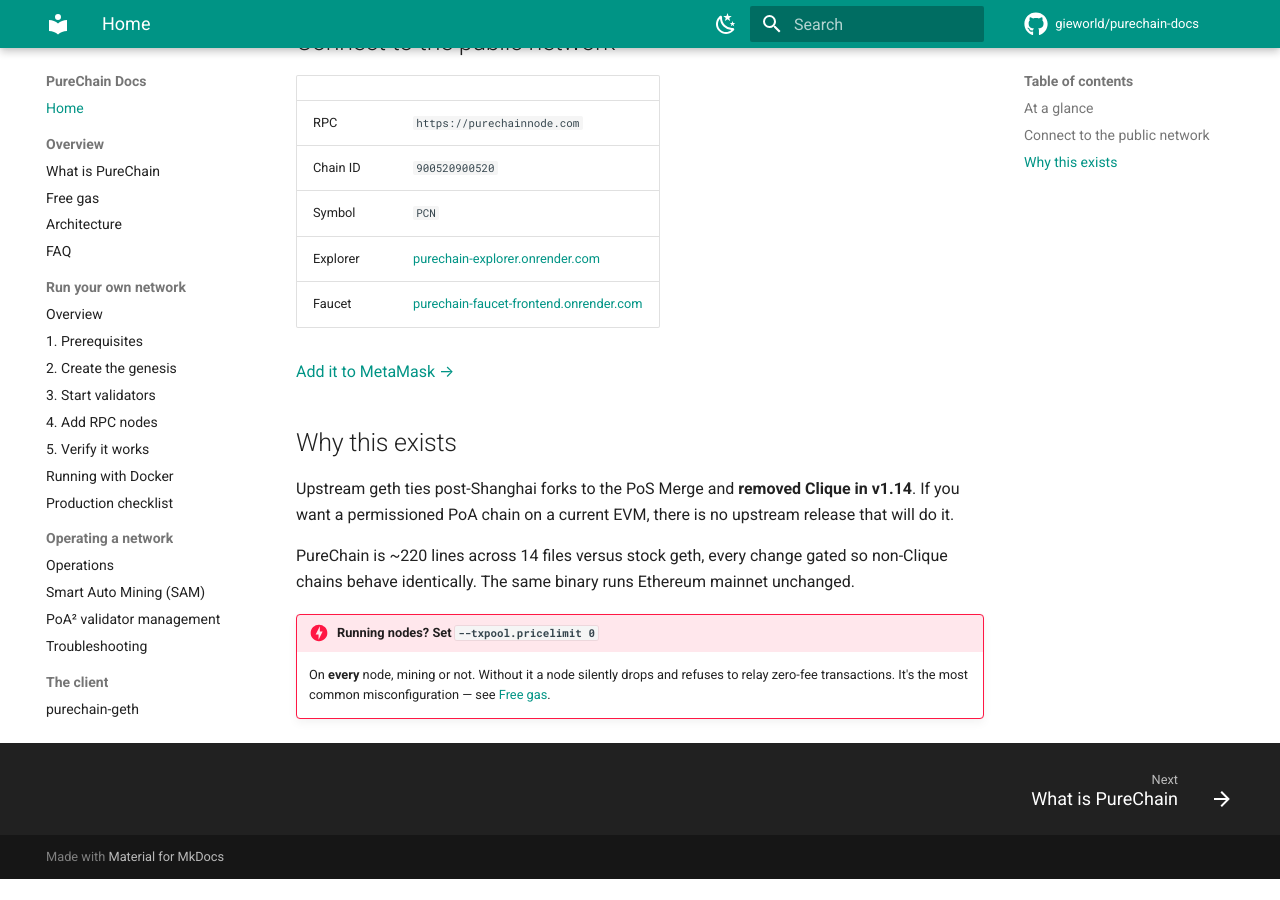
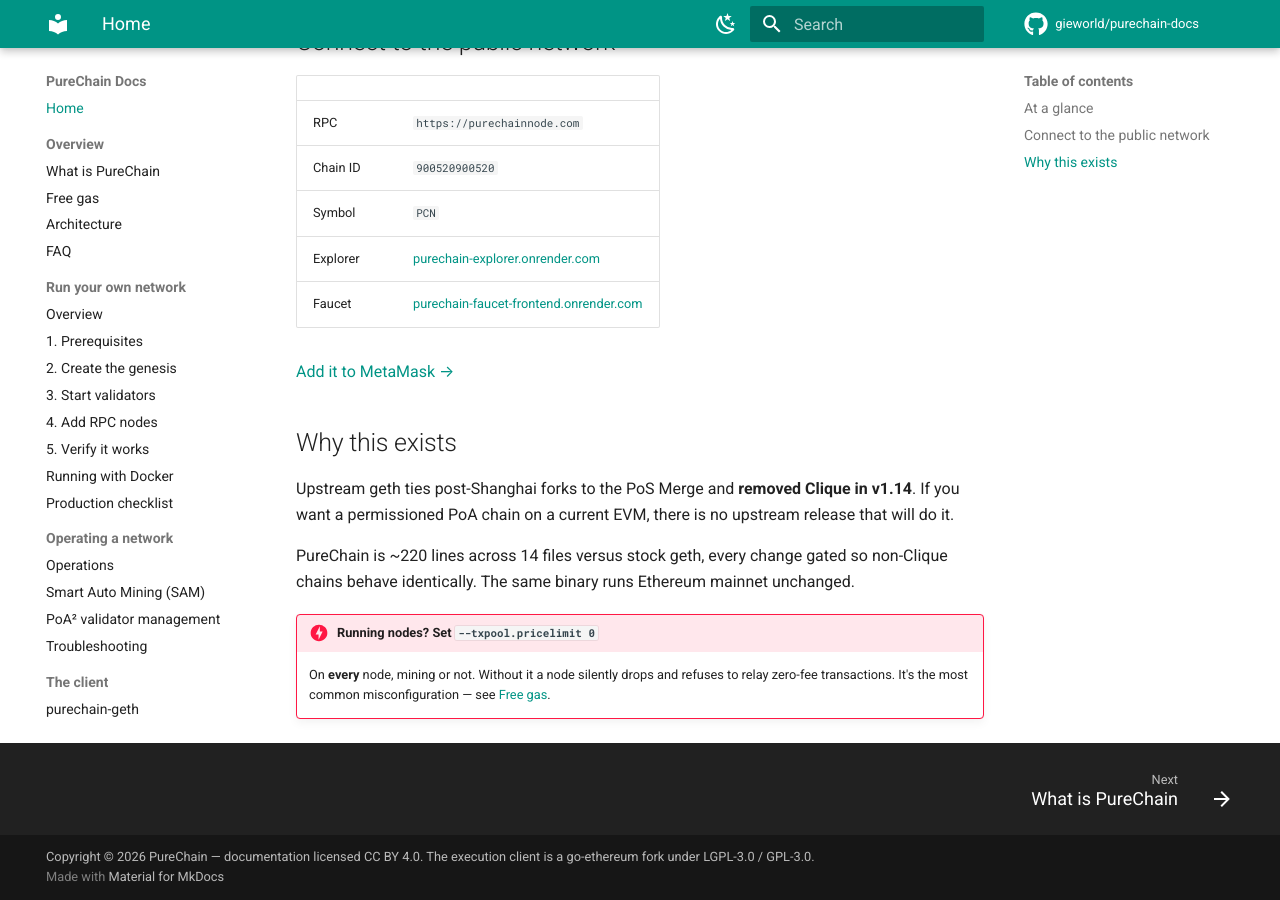
Before and after one commit to gieworld/purechain-docs, an MkDocs documentation site: the page built from docs/index.md, in a window 1280 px wide and 900 px high, scrolled down 1007 px. Built offline with MkDocs 1.6.1 and Material for MkDocs 9.7.7, drawn with Linux system fonts in a browser that asks for light colours; comment, search, counter and statistics services are not loaded; before the commit the page ends 1886 px from its top, so only the background shows below that.

Commit message:
Licence the documentation CC BY 4.0
The repository had no licence at all, which by default means all rights
reserved: readable on the web, but nobody may legally copy, translate or adapt
it — including partners running their own PureChain network, which is exactly
who this documentation is written for.

CC BY 4.0 is the usual choice for documentation: share and adapt freely,
including commercially, with attribution.

The LICENSE file states the scope explicitly, because the boundary matters
here. It covers the prose, diagrams and configuration examples in this
repository. It does NOT cover the execution client, which lives in a separate
repository and remains under go-ethereum's LGPL-3.0 / GPL-3.0. It also waives
attribution for embedded code samples — the requirement is meant for prose and
diagrams, not for a two-line shell snippet someone pastes into a terminal.

Also adds a footer to every rendered page saying the same thing in one line,
so a reader sees the terms without having to find the repository.

```diff
--- a/mkdocs.yml
+++ b/mkdocs.yml
@@ -103,3 +103,9 @@ nav:
       - Validator requirements: 06-join/validator-requirements.md
       - How to apply: 06-join/validator-apply.md
   - Contributing: CONTRIBUTING.md
+
+# Footer notice on every page: docs are CC BY 4.0, the client is not.
+copyright: >-
+  Copyright &copy; 2026 PureChain —
+  documentation licensed <a href="https://creativecommons.org/licenses/by/4.0/">CC BY 4.0</a>.
+  The execution client is a go-ethereum fork under LGPL-3.0 / GPL-3.0.
```
Also changed, not shown: 1 other file.
